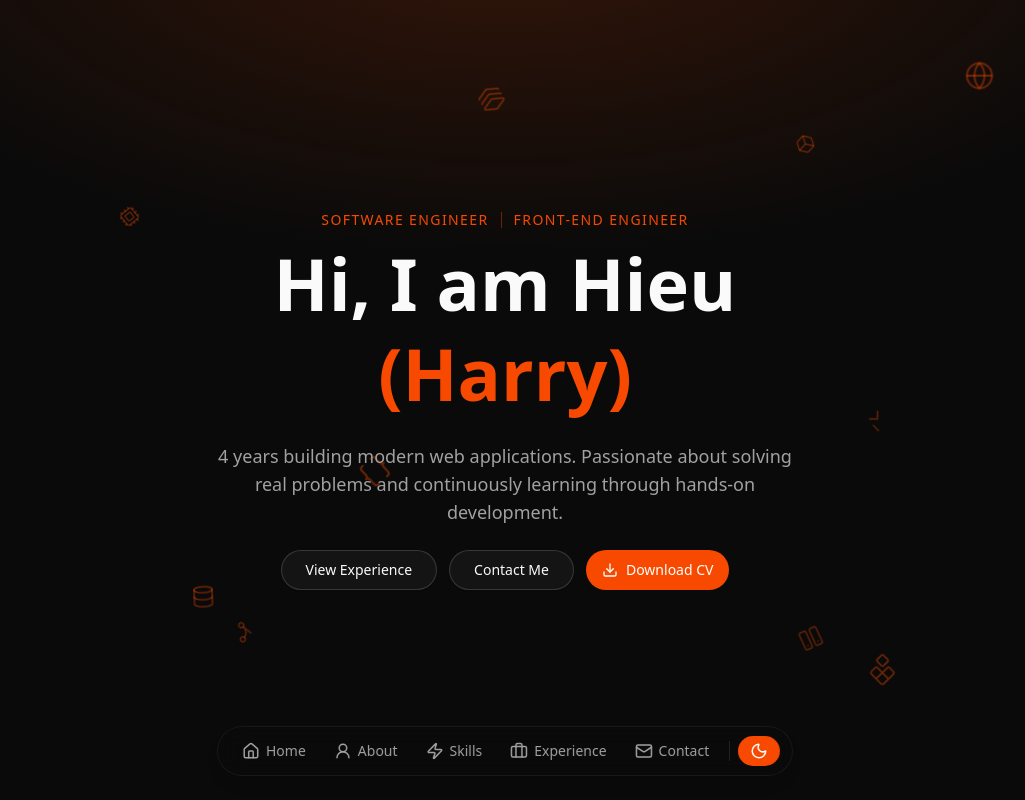
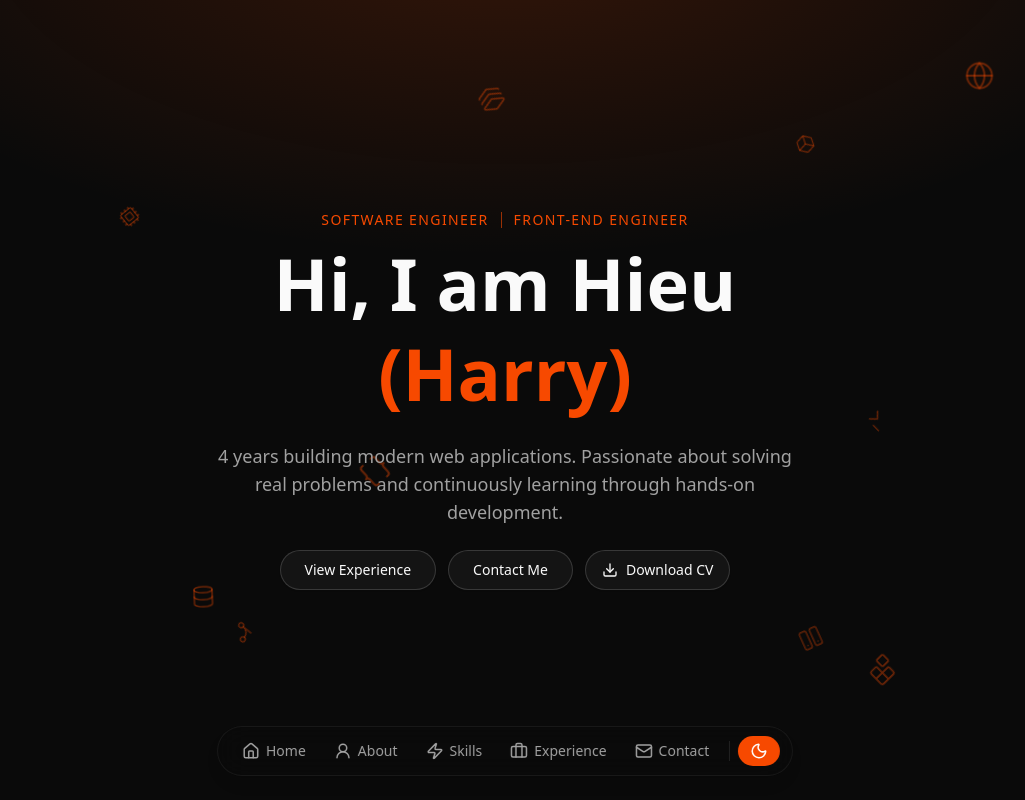
Before and after one commit to HieuHo-hdh/harry-cv, a Next.js app: page / in a window 1280 px wide. Shown: the top 800 px of the page, without its empty margins (135-1160 px from the left). Built offline with nearby package versions, Linux system fonts and the light colour scheme.

Commit message:
feat: improve SEO for desktop

```diff
--- a/app/layout.tsx
+++ b/app/layout.tsx
@@ -24,6 +24,14 @@ export default function RootLayout({
 }>) {
   return (
     <html lang="en" suppressHydrationWarning>
+      <head>
+        <meta name="author" content="Ho Dac Hieu" />
+        <meta name="keywords" content="Software Engineer, Frontend Engineer" />
+        <meta
+          name="description"
+          content="Ho Dac Hieu (Harry) - Software Engineer, Frontend Engineer. 4+ years of experience building modern web applications."
+        />
+      </head>
       <body
         className={`${geistSans.variable} ${geistMono.variable} antialiased min-w-[320px]`}
       >
--- a/components/layout/FloatingNav.tsx
+++ b/components/layout/FloatingNav.tsx
@@ -35,6 +35,7 @@ const FloatingNav = () => {
         <button
           onClick={() => setTheme(theme === "dark" ? "light" : "dark")}
           className="flex items-center gap-1.5 px-3 py-1.5 rounded-full text-sm font-medium bg-primary text-primary-foreground transition-all duration-200 cursor-pointer"
+          aria-label="dark-mode-toggle"
         >
           <Sun size={18} className="scale-100 dark:scale-0" />
           <Moon size={18} className="absolute scale-0 dark:scale-100" />
--- a/components/page/HomeSection.tsx
+++ b/components/page/HomeSection.tsx
@@ -14,7 +14,7 @@ const HomeSection = () => {
         <FadeIn>
           <div className="flex items-center gap-3 justify-center mb-2">
             <span className="text-sm font-medium tracking-widest uppercase text-primary">Software Engineer</span>
-            <span className="w-px h-4 bg-primary/40" />
+            <span className="w-px h-4 bg-primary/60" />
             <span className="text-sm font-medium tracking-widest uppercase text-primary">Front-end Engineer</span>
           </div>
           <h1 className="font-extrabold text-4xl md:text-5xl lg:text-7xl leading-tight">
@@ -38,7 +38,7 @@ const HomeSection = () => {
             <Button asChild size="lg" variant="outline" className="rounded-full">
               <a href="/#contact">Contact Me</a>
             </Button>
-            <Button asChild size="lg" className="rounded-full">
+            <Button asChild size="lg" variant="outline" className="rounded-full">
               <a href={process.env.CV_URL} target="_blank" rel="noopener noreferrer">
                 <Download /> Download CV
               </a>
```
